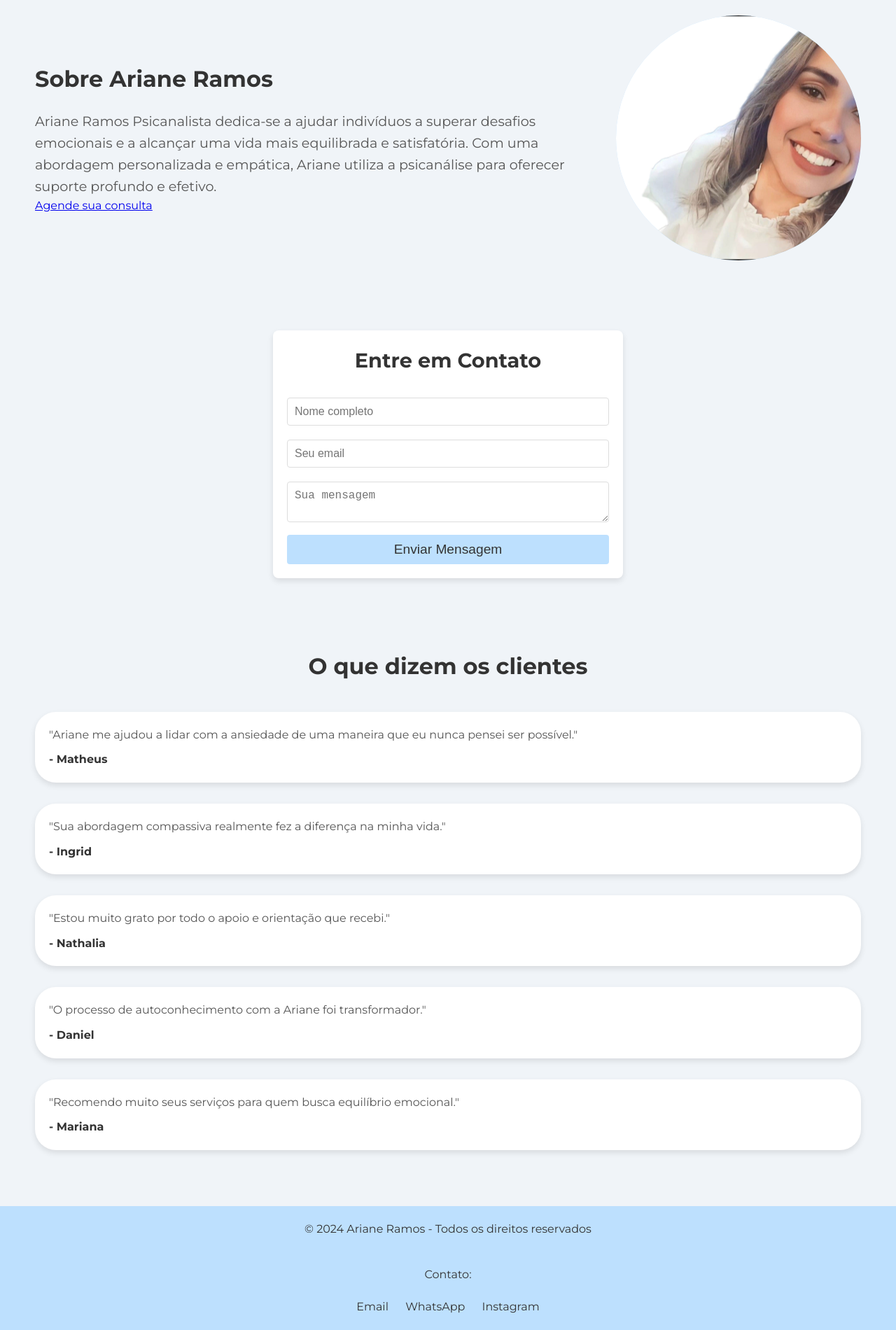
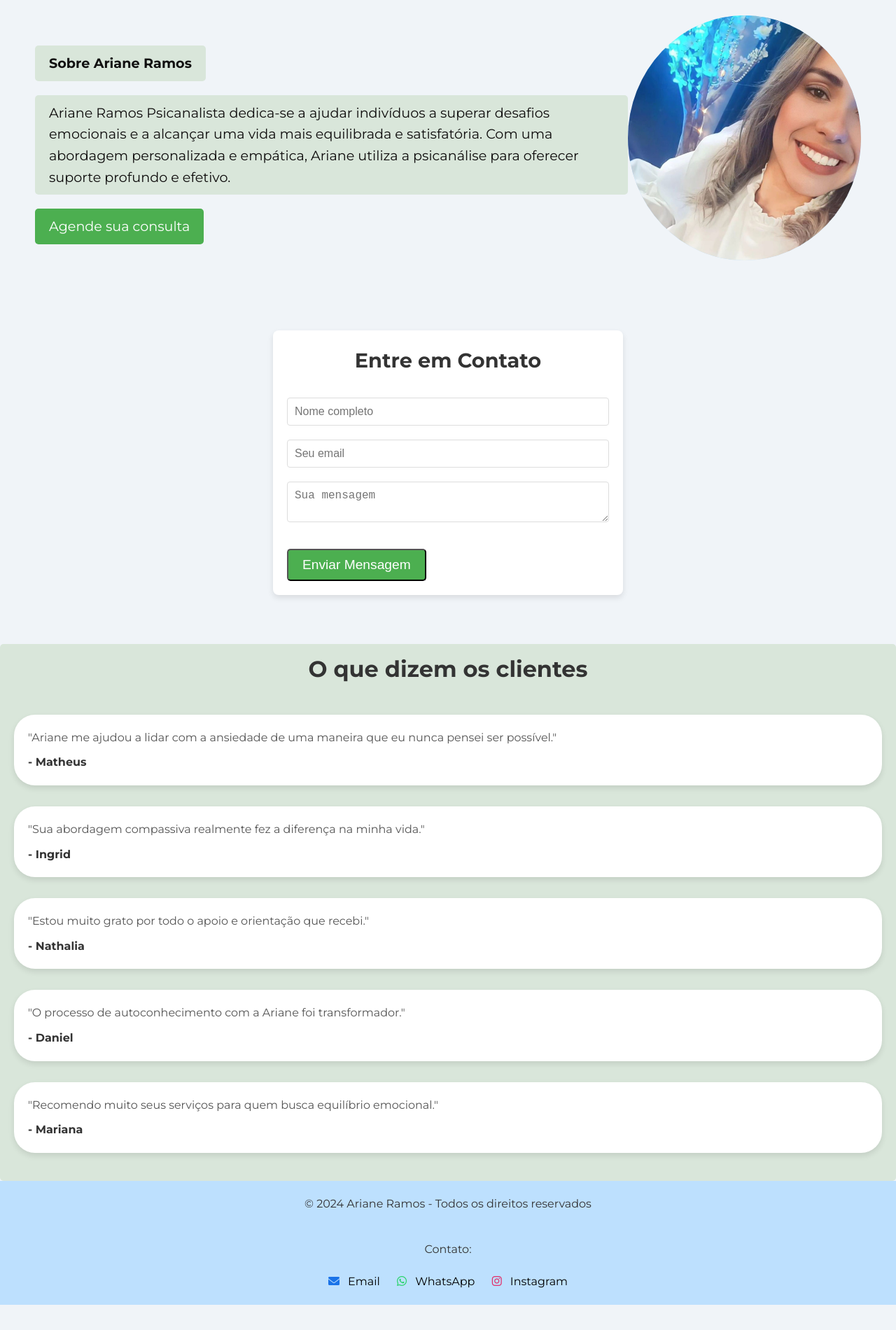
Before and after one commit to BrunaGoes7/ariane-ramos-psicanalista, a plain HTML site: page index.html in a window 1280 px wide. Shown: the part 1308-3208 px from the top of the page at 70% size. After the commit the page ends 3172 px from the top, so only its background shows below. Drawn offline with nearby package versions, Linux system fonts and the light colour scheme.

Commit message:
Ajustes no HTML, CSS e SOBRE.JPEG

```diff
--- a/index.html
+++ b/index.html
@@ -5,6 +5,7 @@
     <meta name="viewport" content="width=device-width, initial-scale=1.0">
     <title>Psicanalista Ariane Ramos</title>
     <link href="https://fonts.googleapis.com/css2?family=Montserrat:wght@400;700&display=swap" rel="stylesheet">
+    <link rel="stylesheet" href="https://cdnjs.cloudflare.com/ajax/libs/font-awesome/6.0.0-beta3/css/all.min.css">
     <style>
         * {
             margin: 0;
@@ -169,15 +170,39 @@
         }
 
         .sobre-text h2 {
-            font-size: 2rem;
-            color: #333;
-            margin-bottom: 20px;
+            display: inline-block;
+            margin-top: 20px;
+            padding: 10px 20px;
+            background-color: #d9e6da;
+            color: rgb(17, 16, 16);
+            text-decoration: none;
+            border-radius: 5px;
+            font-size: 1.2rem;
+            transition: background-color 0.3s ease;
         }
 
         .sobre-text p {
+            display: inline-block;
+            margin-top: 20px;
+            padding: 10px 20px;
+            background-color: #d9e6da;
+            color: rgb(14, 12, 12);
+            text-decoration: none;
+            border-radius: 5px;
             font-size: 1.2rem;
-            line-height: 1.6;
-            color: #555;
+            transition: background-color 0.3s ease;
+        }
+
+        .sobre-text a {
+            display: inline-block;
+            margin-top: 20px;
+            padding: 10px 20px;
+            background-color: #4caf50;
+            color: white;
+            text-decoration: none;
+            border-radius: 5px;
+            font-size: 1.2rem;
+            transition: background-color 0.3s ease;
         }
 
         .sobre-foto {
@@ -232,14 +257,14 @@
         }
 
         .formulario button {
-            width: 100%;
-            padding: 10px;
-            background-color: #bde0fe;
-            border: none;
-            border-radius: 4px;
+            display: inline-block;
+            margin-top: 20px;
+            padding: 10px 20px;
+            background-color: #4caf50;
+            color: white;
+            text-decoration: none;
+            border-radius: 5px;
             font-size: 1.2rem;
-            color: #333;
-            cursor: pointer;
             transition: background-color 0.3s ease;
         }
 
@@ -249,8 +274,15 @@
 
         /* Depoimentos */
         .depoimento-container {
-            background-color: #f0f4f8;
-            padding: 50px;
+            display:block;
+            margin-top: 20px;
+            padding: 10px 20px;
+            background-color: #d9e6da;
+            color: rgb(14, 12, 12);
+            text-decoration: none;
+            border-radius: 5px;
+            font-size: 1.2rem;
+            transition: background-color 0.3s ease;
         }
 
         .depoimento-container h2 {
@@ -315,6 +347,33 @@
         .footer-contact a:hover {
             text-decoration: underline;
         }
+
+        /* Estilos dos ícones */
+.email-icon i {
+    color: #1a73e8; /* Azul para o e-mail */
+    margin-right: 8px;
+}
+
+.whatsapp-icon i {
+    color: #25d366; /* Verde para o WhatsApp */
+    margin-right: 8px;
+}
+
+.instagram-icon i {
+    color: #E1306C; /* Rosa/roxo para o Instagram */
+    margin-right: 8px;
+}
+
+/* Adicional: Estilizar os links ao passar o mouse */
+.footer-contact a {
+    text-decoration: none;
+    color: #000; /* Cor padrão do texto */
+    font-size: 16px;
+}
+
+.footer-contact a:hover {
+    opacity: 0.8;
+}
     </style>
 </head>
 <body>
@@ -322,7 +381,7 @@
         <div>
             <h1>Ariane Ramos - Psicanalista</h1>
             <p>Explorando o bem-estar emocional e mental através da psicanálise.</p>
-            <a href="https://wa.me/5511940381193" class="btn-agendar" target="_blank">Agende sua consulta</a>
+            <a href="https://wa.me/5511995765126" class="btn-agendar" target="_blank">Agende sua consulta</a>
         </div>
         <svg></svg>
     </header>
@@ -386,7 +445,7 @@
         </div>
         <div class="sobre-foto">
             <!-- Substitua 'URL_DA_SUA_FOTO' pela URL da foto de Ariane Ramos -->
-            <img src="capa1.jpg" alt="Ariane Ramos" style="width: 100%; height: 100%; object-fit: cover; border-radius: 50%;">
+            <img src="sobre.jpeg" alt="Ariane Ramos" style="width: 100%; height: 100%; object-fit: cover; border-radius: 50%;">
         </div>
     </section>
 
@@ -470,10 +529,17 @@
     <footer>
         <p>Contato:</p>
         <div class="footer-contact">
-            <a href="mailto:fbrunadegoes@yahoo.com.br">Email</a>
-            <a href="https://wa.me/5511940381193" target="_blank">WhatsApp</a>
-            <a href="https://www.instagram.com/ariane.psicanalista/?igsh=MWxqMzhkeGp5ODltNw%3D%3D" target="_blank">Instagram</a>
+            <a href="mailto:fbrunadegoes@yahoo.com.br" target="_blank" class="email-icon">
+                <i class="fas fa-envelope"></i> Email
+            </a>
+            <a href="https://wa.me/5511995765126" target="_blank" class="whatsapp-icon">
+                <i class="fab fa-whatsapp"></i> WhatsApp
+            </a>
+            <a href="https://www.instagram.com/ariane.psicanalista/?igsh=MWxqMzhkeGp5ODltNw%3D%3D" target="_blank" class="instagram-icon">
+                <i class="fab fa-instagram"></i> Instagram
+            </a>
         </div>
     </footer>
+
 </body>
 </html>
```
Also changed, not shown: styles.css (+10 -6 lines), sobre.jpeg (added).
